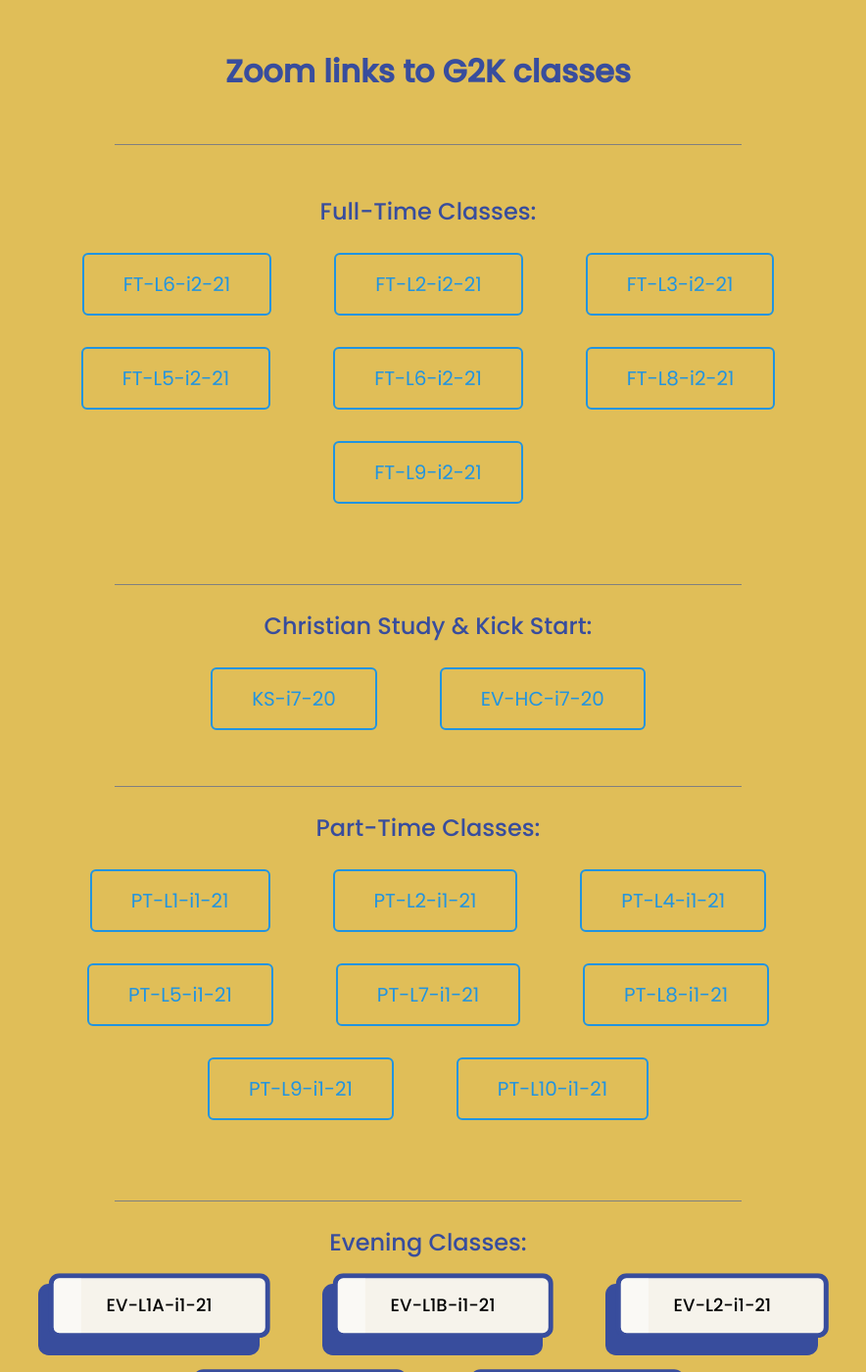
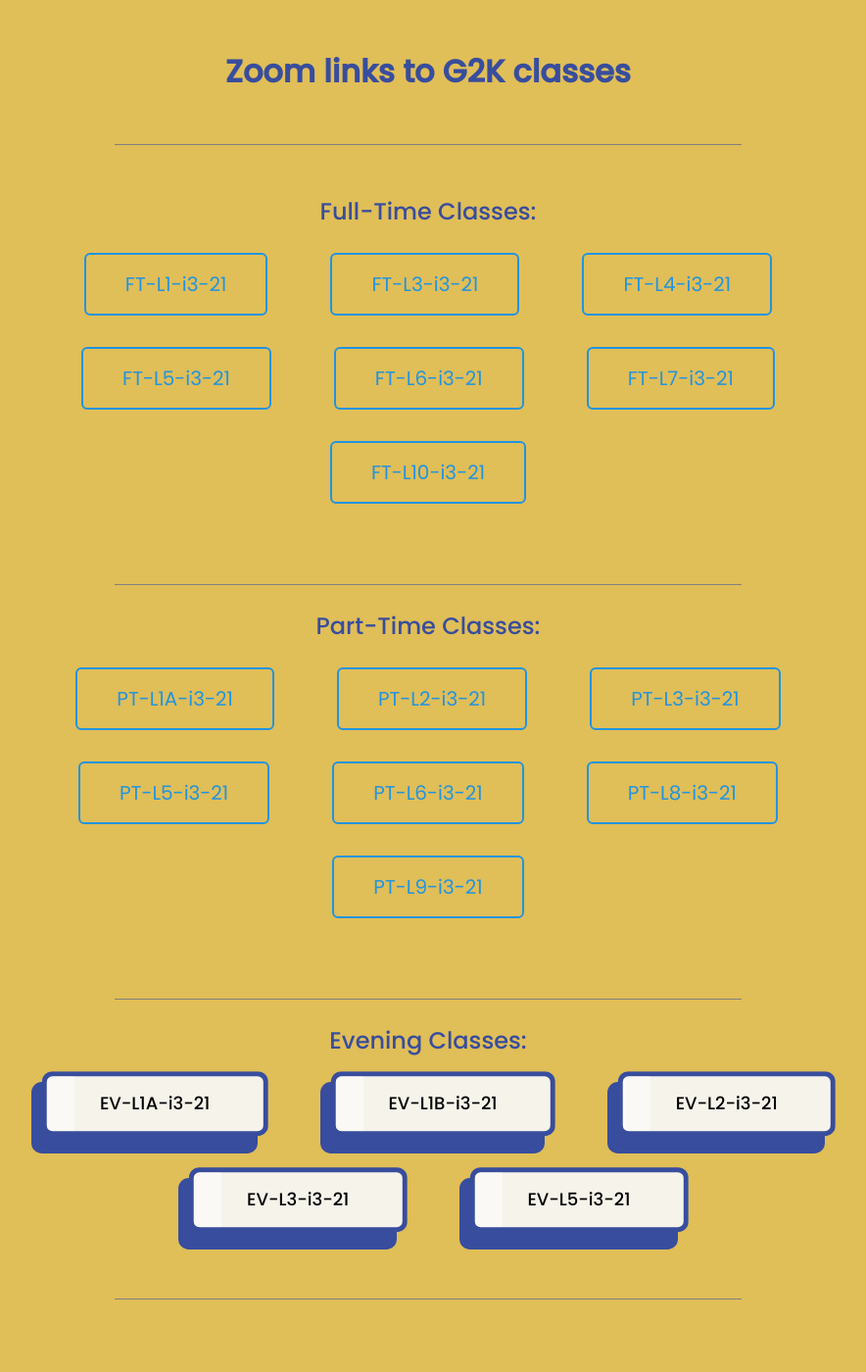
Before and after one commit to tech-g2k/Zoom-links, a Jekyll site: the page built from index.html, in a window 1280 px wide and 1400 px high. Shown: the whole window at 98% size, without its empty margins (203-1087 px from the left). Built offline with Jekyll 4.4.1, drawn with Linux system fonts in a browser that asks for light colours; some of the changed text lies outside the part shown.

Commit message:
Add intake 3 links

```diff
--- a/_config.yml
+++ b/_config.yml
@@ -29,52 +29,44 @@ google_api_key:
 # Build settings
 markdown: kramdown
 
-# Zoom classroom links Christian Study
-ks-i7-ln : https://zoom.us/j/97337701712?pwd=cmozQk1hQXZ6TDlpZFNMWVhzVzcrQT09
-ks-i7-tx : KS-i7-20
-ev-hc-ln : https://zoom.us/j/95976103560?pwd=T0syYmYzcU1saFhOQ25HbFdKbWtFZz09
-ev-hc-tx : EV-HC-i7-20
+# Zoom links for i3 & i4, 2021
+ft-text1 : FT-L1-i3-21
+ft-text3 : FT-L3-i3-21
+ft-text4 : FT-L4-i3-21
+ft-text5 : FT-L5-i3-21
+ft-text6 : FT-L6-i3-21
+ft-text7 : FT-L7-i3-21
+ft-text10 : FT-L10-i3-21
+ft-link1 : https://zoom.us/j/96233684908?pwd=OUJKWmZCYk1BbjVnV2RHVG1PSExSQT09
+ft-link3 : https://zoom.us/j/92881785740?pwd=RGdpczR3amlBc3EvQjYzK1g1cWhLUT09
+ft-link4 : https://zoom.us/j/93015353108?pwd=TUNsN2RNWktFK3c1bkYyV2tmNU91QT09
+ft-link5 : https://zoom.us/j/96327435455?pwd=T25nSWZQWEJraVMvRFNrbU1mQUVpdz09
+ft-link6 : https://zoom.us/j/99378246099?pwd=R2tWQnBWQXVyZVA1dkh4YkhYOVN5UT09
+ft-link7 : https://zoom.us/j/96436654628?pwd=M2cvRlI1Q1Z6QndOTHZpTHpHYkRmUT09
+ft-link10 : https://zoom.us/j/92027610354?pwd=SmpzOFZJdlF2enc1djRJRXBtUHBxUT09
 
-# Zoom links for i1 & i2, 2021
-ft-l1-ln : https://zoom.us/j/96821178066?pwd=ZzFyNE12VVA5V1dTTHBra1h3VHNnZz09
-ft-l1-tx : FT-L1-i2-21
-ft-l2-ln : https://zoom.us/j/93895029355?pwd=b3pqRFYzQ2tPd2Z2M1c3MmpwaWc1QT09
-ft-l2-tx : FT-L2-i2-21
-ft-l3-ln : https://zoom.us/j/98801723901?pwd=d0U4WHczejQxMEZzbkJQcGlZQmdJZz09
-ft-l3-tx : FT-L3-i2-21
-ft-l5-ln : https://zoom.us/j/99964102700?pwd=TVBqSDZLeFFNenJybHBXeFk5QlBUdz09
-ft-l5-tx : FT-L5-i2-21
-ft-l6-ln : https://zoom.us/j/91548903667?pwd=ZzFWOEpmVzMzOWUzZXNaeFc5d085dz09
-ft-l1-tx : FT-L6-i2-21
-ft-i8-ln : https://zoom.us/j/98148588093?pwd=U3Z6VlNsTnUxOXd1RVJIR2tCN3hHQT09
-ft-i8-tx : FT-L8-i2-21
-ft-l9-ln : https://zoom.us/j/99649083151?pwd=a21XZERJMzltR29YQTFUcmdXVVFWQT09
-ft-l9-tx : FT-L9-i2-21
+pt-text1 : PT-L1A-i3-21
+pt-text2 : PT-L2-i3-21
+pt-text3 : PT-L3-i3-21
+pt-text5 : PT-L5-i3-21
+pt-text6 : PT-L6-i3-21
+pt-text8 : PT-L8-i3-21
+pt-text9 : PT-L9-i3-21
+ft-link1 : https://zoom.us/j/99240205157?pwd=ZEsrcWNYUVZ0SU1KRHRadjdvRU8zUT09
+ft-link2 : https://zoom.us/j/92856648038?pwd=L3NsNVRpOXpqcS8rWTkwZVNiSS9Kdz09
+ft-link3 : https://zoom.us/j/93942590800?pwd=STZLbklFQVRzZ3hNWHEvdXRnR25Hdz09
+ft-link5 : https://zoom.us/j/94921484481?pwd=ZXR4SjhLT3RUa2IwVW0yY2JZUUZOZz09
+ft-link6 : https://zoom.us/j/93903864067?pwd=UHFjZC9QRDE4WmtiV3hxQ1JkZW5ZQT09
+ft-link8 : https://zoom.us/j/98579368709?pwd=dTl0NkNoMmNLbkpCQkZFLzZlQllRdz09
+ft-link9 : https://zoom.us/j/96507212302?pwd=NlJTb1NxSlVGNzJneExESCtmckszdz09
 
-pt-l1-ln : https://zoom.us/j/94338591298?pwd=R3ZEbmRKWDBqbEFWeUVjUkU4SUFzZz09
-pt-l1-tx : PT-L1-i1-21
-pt-l2-ln : https://zoom.us/j/98511768477?pwd=VlZUcktXcFVkMHlyUlBZSkUvQWphdz09
-pt-l2-tx : PT-L2-i1-21
-pt-l4-ln : https://zoom.us/j/98218273190?pwd=STZLbklFQVRzZ3hNWHEvdXRnR25Hdz09
-pt-l4-tx : PT-L4-i1-21
-pt-l5-ln : https://zoom.us/j/95355255971?pwd=YmhzdzJvUmFobC9mWHF1VXVxajUvUT09
-pt-l5-tx : PT-L5-i1-21
-pt-l7-ln : https://zoom.us/j/99184303257?pwd=R05qaFU0cDFVK3pnVWFkUVpKdTIvZz09
-pt-l7-tx : PT-L7-i1-21
-pt-l8-ln : https://zoom.us/j/93580956483?pwd=bWE3UFd3SlJRY25RZGg4eit5Z0dzQT09
-pt-l8-tx : PT-L8-i1-21
-pt-l9-ln : https://zoom.us/j/96480984716?pwd=Q1BRMy95QkZpcHVFRlBUZkR4T0FoZz09
-pt-l9-tx : PT-L9-i1-21
-pt-l10-ln : https://zoom.us/j/97824538316?pwd=ejRMblN3SnNoOEtmTDl0a1NjN1BqQT09
-pt-l10-tx : PT-L10-i1-21
-
-ev-l1-ln : https://zoom.us/j/97695366948?pwd=RUxFQm16d1NDczBObzVBZDRnVURodz09
-ev-l1-tx : EV-L1A-i1-21
-ev-l1b-ln : https://zoom.us/j/93997240755?pwd=cy9FWFF0L2MrRTRGWVJ3ekFnMUo3QT09
-ev-l1b-tx : EV-L1B-i1-21
-ev-l2-ln : https://zoom.us/j/98514896579?pwd=a21XZERJMzltR29YQTFUcmdXVVFWQT09
-ev-l2-tx : EV-L2-i1-21
-ev-l4-ln : https://zoom.us/j/93769465983?pwd=S1dDQlVKZlFNNzVHejg3a3paOFpNdz09
-ev-l4-tx : EV-L4-i1-21
-ev-l5-ln : https://zoom.us/j/99284175168?pwd=YzVvaUF5Nnp4U3l5bUZvdFRwbkVQZz09
-ev-l5-tx : EV-L5-i1-21
+ev-text1 : EV-L1A-i3-21
+ev-text1b : EV-L1B-i3-21
+ev-text2 : EV-L2-i3-21
+ev-text3 : EV-L3-i3-21
+ev-text5 : EV-L5-i3-21
+ev-link1 : https://zoom.us/j/91299370386?pwd=US81ajlWNUs0aDg3cHVHNUMxRFJyZz09
+ev-link1b : https://zoom.us/j/93630712385?pwd=VlZUcktXcFVkMHlyUlBZSkUvQWphdz09
+ev-link2 : https://zoom.us/j/97415045442?pwd=RmhkSnFoaTZQdUxnWUUyUE9zbGZ3Zz09
+ev-link3 : https://zoom.us/j/96308914120?pwd=MlZvM1V4Rm03eVVFak0zUk5XaVZWdz09
+ev-link5 : https://zoom.us/j/91466805602?pwd=aUIwZlZzUXd3STlXVHVtVm40REh0dz09
--- a/_includes/christian-study.html
+++ b/_includes/christian-study.html
@@ -4,8 +4,5 @@
         <li class="buttons__item">
             <a class="shiney" href={{ site.ks-i7-ln }} >{{ site.ks-i7-tx }}</a>
         </li>
-        <li class="buttons__item">
-            <a class="shiney" href={{ site.ev-hc-ln }} >{{ site.ev-hc-tx }}</a>
-        </li>
     </ul>
 </div>
--- a/_includes/evening.html
+++ b/_includes/evening.html
@@ -2,31 +2,31 @@
     <h2>Evening Classes:</h2>
     <ul class="buttons">
         <li class="buttons__item">
-            <a href="{{ site.ev-l1-ln }}" class="push">
-                <span class="push__inner">{{ site.ev-l1-tx }}</span>
+            <a href="{{ site.ev-link1 }}" class="push">
+                <span class="push__inner">{{ site.ev-text1 }}</span>
             </a>
         </li>
         <li class="buttons__item">
-            <a href="{{ site.ev-l1b-ln }}" class="push">
-                <span class="push__inner">{{ site.ev-l1b-tx }}</span>
+            <a href="{{ site.ev-link1b }}" class="push">
+                <span class="push__inner">{{ site.ev-text1b }}</span>
             </a>
         </li>
         <li class="buttons__item">
-            <a href="{{ site.ev-l2-ln }}" class="push">
-                <span class="push__inner">{{ site.ev-l2-tx }}</span>
+            <a href="{{ site.ev-link2 }}" class="push">
+                <span class="push__inner">{{ site.ev-text2 }}</span>
             </a>
         </li>
     </ul>
     <span> <br> </span>
     <ul class="buttons">
         <li class="buttons__item">
-            <a href="{{ site.ev-l4-ln }}" class="push">
-                <span class="push__inner">{{ site.ev-l4-tx }}</span>
+            <a href="{{ site.ev-link3 }}" class="push">
+                <span class="push__inner">{{ site.ev-text3 }}</span>
             </a>
         </li>
         <li class="buttons__item">
-            <a href="{{ site.ev-l5-ln }}" class="push">
-                <span class="push__inner">{{ site.ev-l5-tx }}</span>
+            <a href="{{ site.ev-link5 }}" class="push">
+                <span class="push__inner">{{ site.ev-text5 }}</span>
             </a>
         </li>
     </ul>
--- a/_includes/full-time.html
+++ b/_includes/full-time.html
@@ -5,31 +5,31 @@
     <h2>Full-Time Classes:</h2>
     <ul class="buttons">
         <li class="buttons__item">
-            <a class="shiney" href={{ site.ft-l1-ln }} >{{ site.ft-l1-tx }}</a>
+            <a class="shiney" href={{ site.ft-link1 }} >{{ site.ft-text1 }}</a>
         </li>
         <li class="buttons__item">
-            <a class="shiney" href={{ site.ft-l2-ln }} >{{ site.ft-l2-tx }}</a>
+            <a class="shiney" href={{ site.ft-link3 }} >{{ site.ft-text3 }}</a>
         </li>
         <li class="buttons__item">
-            <a class="shiney" href={{ site.ft-l3-ln }} >{{ site.ft-l3-tx }}</a>
+            <a class="shiney" href={{ site.ft-link4 }} >{{ site.ft-text4 }}</a>
         </li>
     </ul>
     <br>
     <ul class="buttons">
         <li class="buttons__item">
-            <a class="shiney" href={{ site.ft-l5-ln }} >{{ site.ft-l5-tx }}</a>
+            <a class="shiney" href={{ site.ft-link5 }} >{{ site.ft-text5 }}</a>
         </li>
         <li class="buttons__item">
-            <a class="shiney" href={{ site.ft-l6-ln }} >{{ site.ft-l1-tx }}</a>
+            <a class="shiney" href={{ site.ft-link6 }} >{{ site.ft-text6 }}</a>
         </li>
         <li class="buttons__item">
-            <a class="shiney" href={{ site.ft-i8-ln }} >{{ site.ft-i8-tx }}</a>
+            <a class="shiney" href={{ site.ft-link7 }} >{{ site.ft-text7 }}</a>
         </li>
     </ul>
     <br>
     <ul class="buttons">
         <li class="buttons__item">
-            <a class="shiney" href={{ site.ft-l9-ln }} >{{ site.ft-l9-tx }}</a>
+            <a class="shiney" href={{ site.ft-link10 }} >{{ site.ft-text10 }}</a>
         </li>
     </ul>
     <br>
--- a/_includes/part-time.html
+++ b/_includes/part-time.html
@@ -2,34 +2,31 @@
     <h2>Part-Time Classes:</h2>
     <ul class="buttons">
         <li class="buttons__item">
-            <a class="shiney" href={{ site.pt-l1-ln }} >{{ site.pt-l1-tx }}</a>
+            <a class="shiney" href={{ site.ft-link1 }} >{{ site.pt-text1 }}</a>
         </li>
         <li class="buttons__item">
-            <a class="shiney" href={{ site.pt-l2-ln }} >{{ site.pt-l2-tx }}</a>
+            <a class="shiney" href={{ site.ft-link2 }} >{{ site.pt-text2 }}</a>
         </li>
         <li class="buttons__item">
-            <a class="shiney" href={{ site.pt-l4-ln }} >{{ site.pt-l4-tx }}</a>
+            <a class="shiney" href={{ site.ft-link3 }} >{{ site.pt-text3 }}</a>
         </li>
     </ul>
     <br>
     <ul class="buttons">
         <li class="buttons__item">
-            <a class="shiney" href={{ site.pt-l5-ln }} >{{ site.pt-l5-tx }}</a>
+            <a class="shiney" href={{ site.ft-link5 }} >{{ site.pt-text5 }}</a>
         </li>
         <li class="buttons__item">
-            <a class="shiney" href={{ site.pt-l7-ln }} >{{ site.pt-l7-tx }}</a>
+            <a class="shiney" href={{ site.ft-link6 }} >{{ site.pt-text6 }}</a>
         </li>
         <li class="buttons__item">
-            <a class="shiney" href={{ site.pt-l8-ln }} >{{ site.pt-l8-tx }}</a>
+            <a class="shiney" href={{ site.ft-link8 }} >{{ site.pt-text8 }}</a>
         </li>
     </ul>
     <br>
     <ul class="buttons">
         <li class="buttons__item">
-            <a class="shiney" href={{ site.pt-l9-ln }} >{{ site.pt-l9-tx }}</a>
-        </li>
-        <li class="buttons__item">
-            <a class="shiney" href={{ site.pt-l10-ln }} >{{ site.pt-l10-tx }}</a>
+            <a class="shiney" href={{ site.ft-link9 }} >{{ site.pt-text9 }}</a>
         </li>
     </ul>
     <br>
--- a/_layouts/front.html
+++ b/_layouts/front.html
@@ -7,8 +7,8 @@
 
   {% include full-time.html %}
   {% include break-line.html %}
-  {% include christian-study.html %}
-  {% include break-line.html %}
+  <!--{% include christian-study.html %}
+    {% include break-line.html %}a-->
   {% include part-time.html %}
   {% include break-line.html %}
   {% include evening.html %}
```
